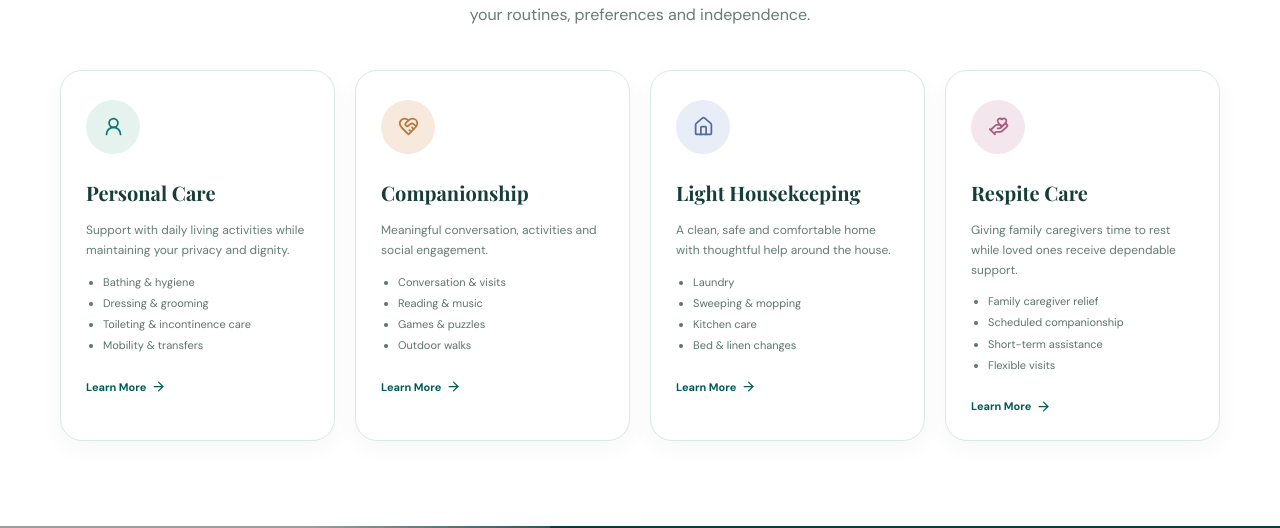
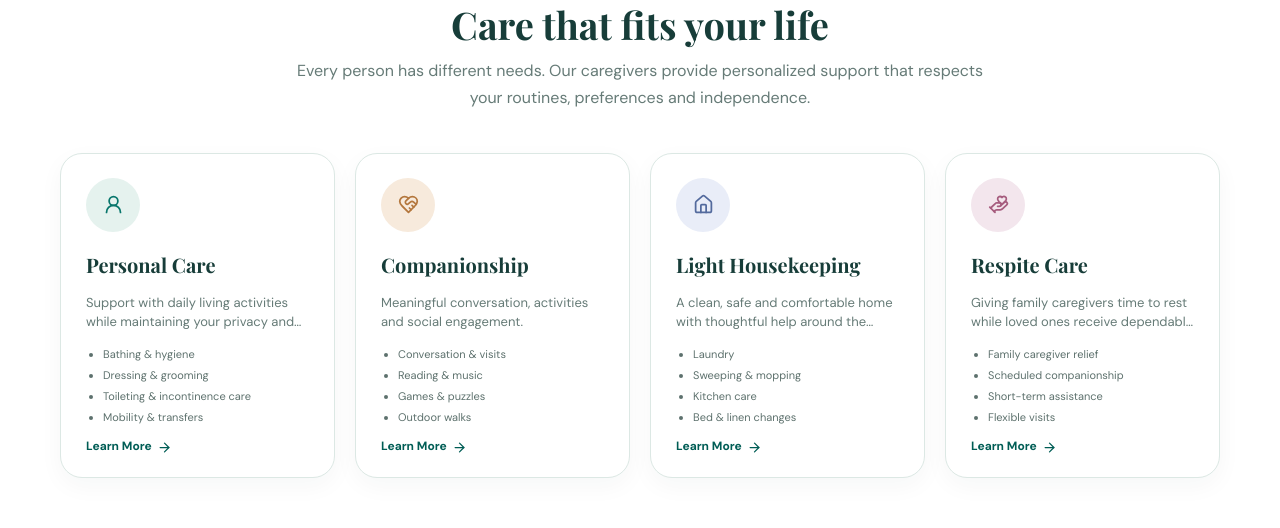
Before and after one commit to habimanasharif/creativa, a Next.js app: page / in a window 1280 px wide. Shown: the part 916-1444 px from the top of the page. Built offline with nearby package versions, Linux system fonts and the light colour scheme; grey boxes are pictures that could not be loaded.

Commit message:
Refine hero, service cards, and section sizing

```diff
--- a/app/globals.css
+++ b/app/globals.css
@@ -257,20 +257,25 @@ select {
   margin: 0 0 8px;
 }
 .service-card p {
-  font-size: 12px;
+  font-size: 13px;
+  line-height: 1.45;
   color: var(--muted);
+  display: -webkit-box;
+  -webkit-line-clamp: 2;
+  -webkit-box-orient: vertical;
+  overflow: hidden;
 }
 .service-card ul {
   padding-left: 17px;
   color: #5d716d;
   font-size: 11px;
-  min-height: 94px;
+  min-height: 78px;
 }
 .service-card li {
   margin: 3px 0;
 }
 .service-card > a {
-  font-size: 11px;
+  font-size: 12px;
   font-weight: 800;
   color: var(--green);
   display: flex;
@@ -724,7 +729,8 @@ select {
     text-align: center;
   }
   .hero {
-    padding-top: 35px;
+    padding-top: 0;
+    min-height: auto;
   }
   .hero-grid,
   .content-grid,
@@ -818,12 +824,12 @@ select {
 /* Homepage reference redesign */
 .hero {
   overflow: hidden;
-  padding: 48px 0 0;
+  padding: 0;
 }
 .hero-grid {
   position: relative;
   grid-template-columns: 0.92fr 1.08fr;
-  min-height: 590px;
+  min-height: calc(100vh - 76px);
   gap: 0;
 }
 .hero-copy {
@@ -833,8 +839,9 @@ select {
 }
 .hero-copy p { max-width: 500px; }
 .hero-photo {
-  height: 590px;
-  border-radius: 34px 34px 0 0;
+  height: calc(100vh - 76px);
+  min-height: 590px;
+  border-radius: 0;
   margin-left: -90px;
   box-shadow: none;
   background-image: url("https://images.unsplash.com/photo-1559234938-b60fff04894d?auto=format&fit=crop&w=1100&q=85");
@@ -860,7 +867,7 @@ select {
 .service-grid { gap: 20px; }
 .service-card {
   border-radius: 22px;
-  padding: 29px 25px 25px;
+  padding: 24px 25px 20px;
   transition: transform .2s ease, box-shadow .2s ease;
 }
 .service-card:hover {
@@ -870,7 +877,7 @@ select {
 .service-icon {
   width: 54px;
   height: 54px;
-  margin-bottom: 22px;
+  margin-bottom: 16px;
   border: 0;
 }
 .service-card:nth-child(1) .service-icon { background: #e5f2ee; color: #08766c; }
@@ -1024,7 +1031,7 @@ select {
 @media (max-width: 760px) {
   .hero-grid { display: flex; flex-direction: column; min-height: auto; }
   .hero-copy { padding: 35px 0 25px; }
-  .hero-photo { order: 0; width: calc(100% + 28px); margin: 0 -14px; height: 390px; border-radius: 28px 28px 0 0; }
+  .hero-photo { order: 0; width: calc(100% + 28px); margin: 0 -14px; height: 390px; border-radius: 0; min-height: 390px; }
   .hero-photo:before { left: 0; top: -80px; width: 100%; height: 150px; bottom: auto; background: linear-gradient(180deg, var(--cream), rgba(251,248,241,0)); }
   .hero-photo:after { background: linear-gradient(180deg, rgba(251,248,241,.3), transparent 25%, rgba(0,60,55,.12)); }
   .why-grid { grid-template-columns: 1fr; }
```
